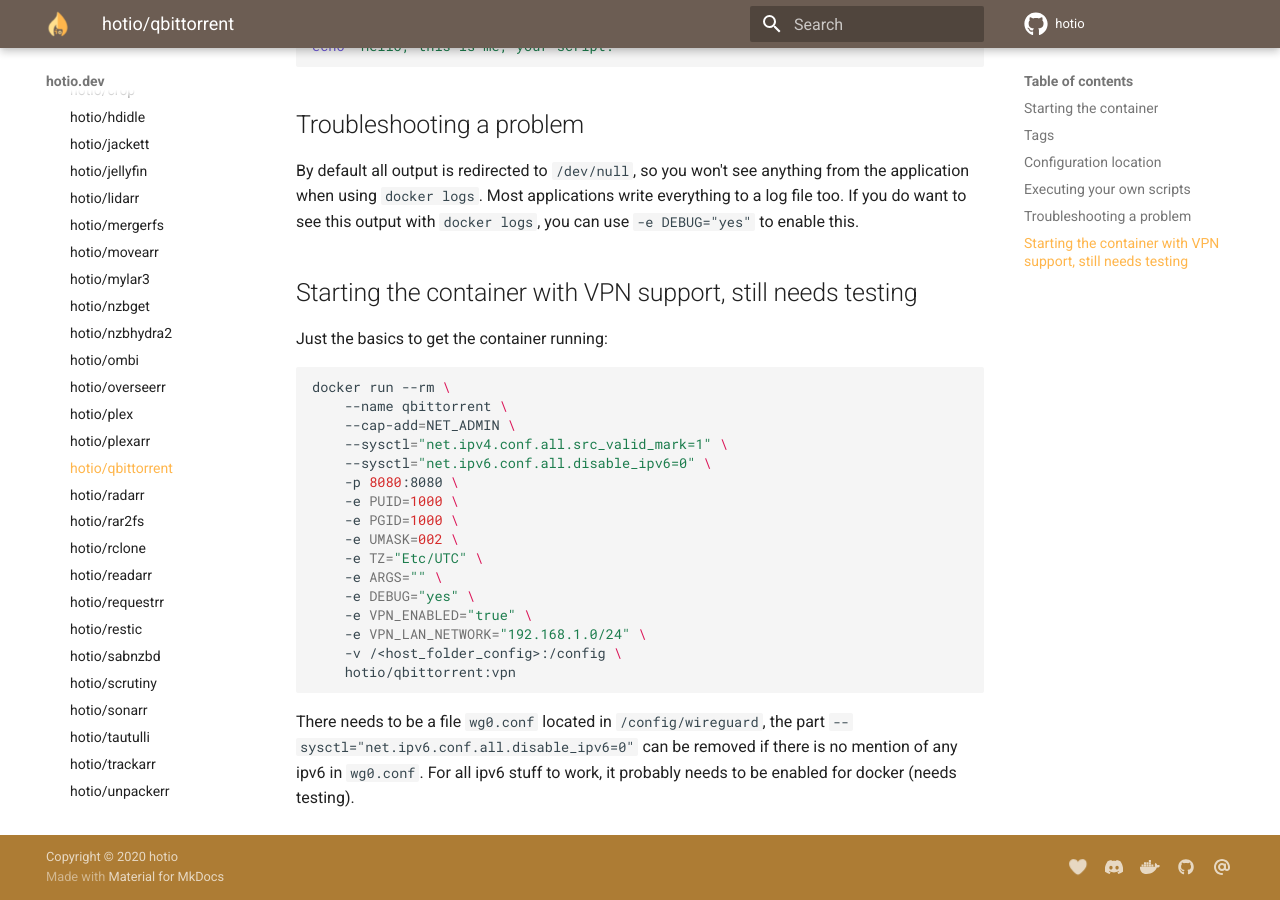
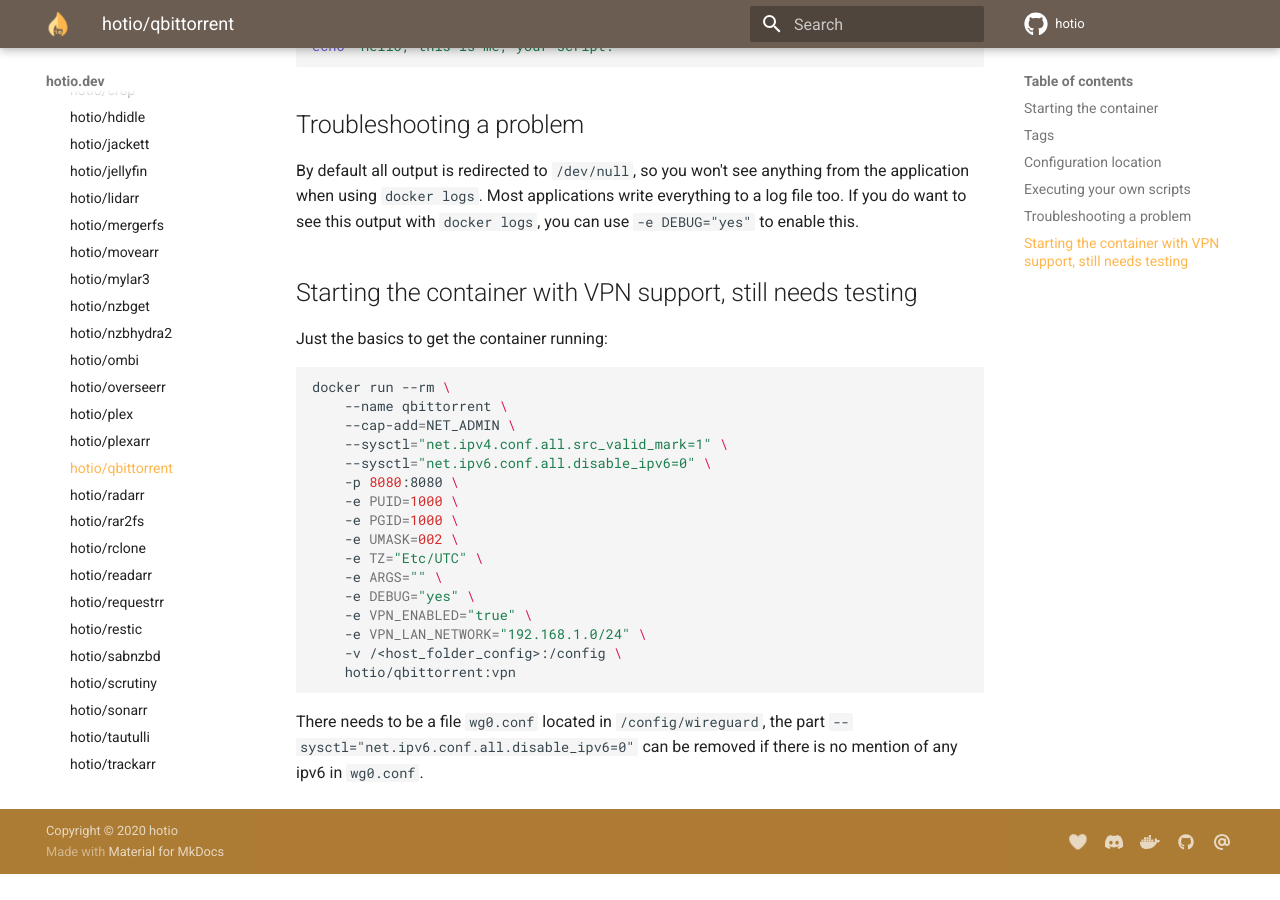
Before and after one commit to hotio/website, an MkDocs documentation site: the page built from docs/containers/qbittorrent.md, in a window 1280 px wide and 900 px high, scrolled down 1477 px. Built offline with MkDocs 1.6.1 and Material for MkDocs 9.7.7, drawn with Linux system fonts in a browser that asks for light colours; after the commit the page ends 2351 px from its top, so only the background shows below that.

````diff
--- a/docs/containers/qbittorrent.md
+++ b/docs/containers/qbittorrent.md
@@ -77,4 +77,4 @@ docker run --rm \
     hotio/qbittorrent:vpn
 ```
 
-There needs to be a file `wg0.conf` located in `/config/wireguard`, the part `--sysctl="net.ipv6.conf.all.disable_ipv6=0"` can be removed if there is no mention of any ipv6 in `wg0.conf`. For all ipv6 stuff to work, it probably needs to be enabled for docker (needs testing).
+There needs to be a file `wg0.conf` located in `/config/wireguard`, the part `--sysctl="net.ipv6.conf.all.disable_ipv6=0"` can be removed if there is no mention of any ipv6 in `wg0.conf`.
````
